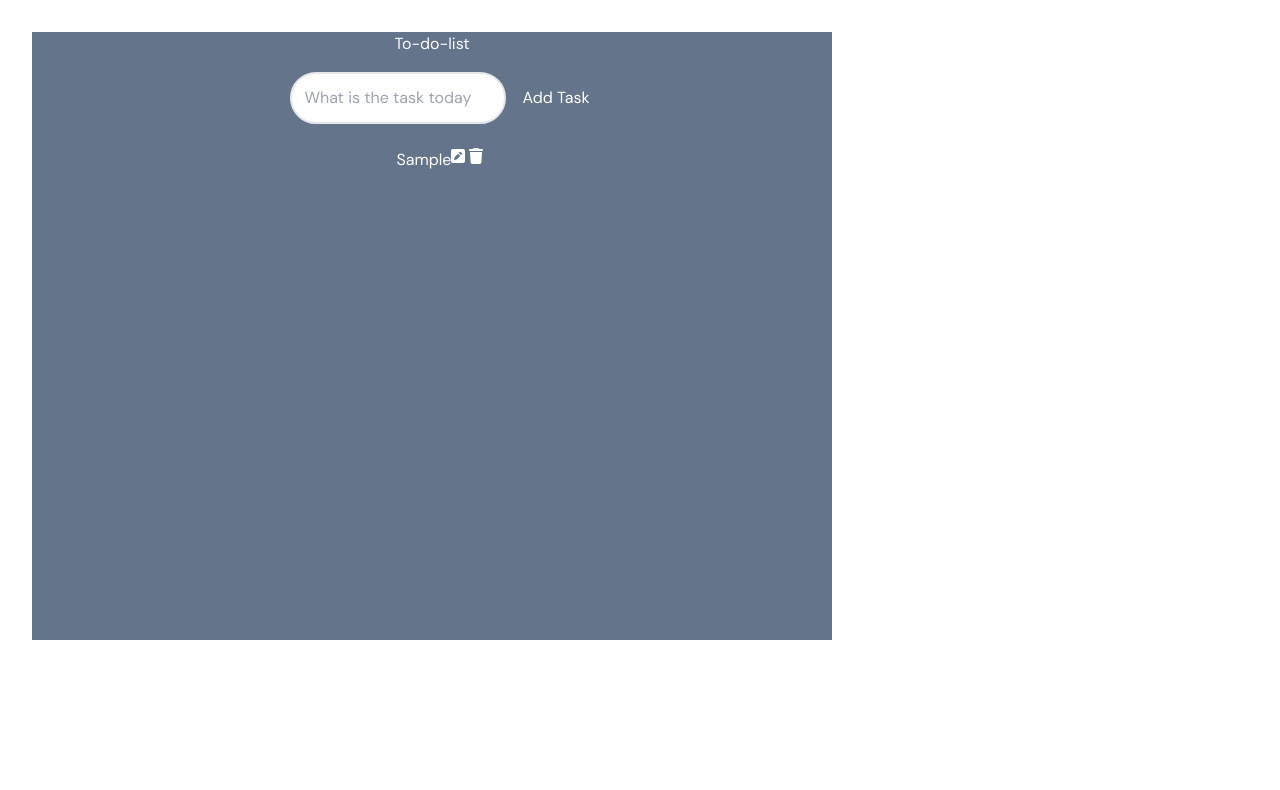
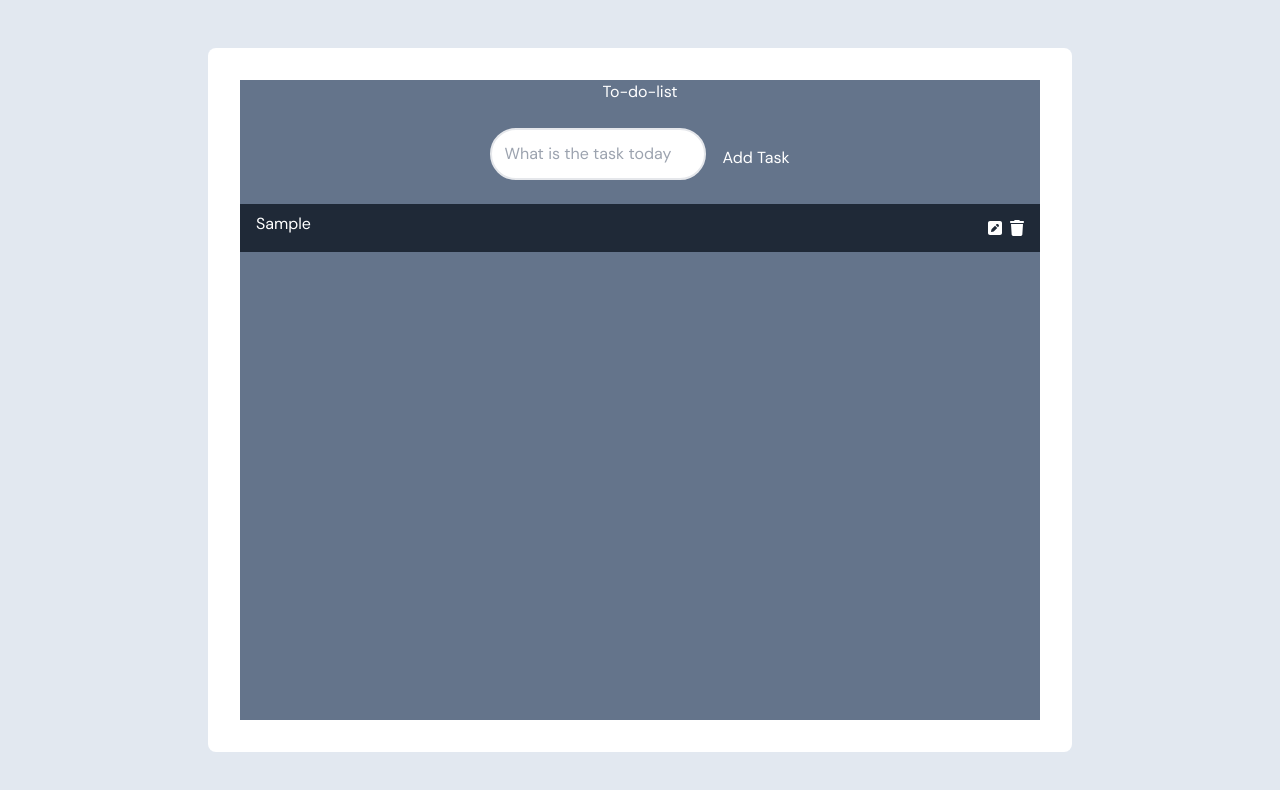
Before and after one commit to SravanKumarPolu/to-do-list, a React (Vite) app: page / in a window 1280 px wide. Both pictures are taken after typing "Sample" into the empty fields and a click on the button "Add Task". Shown: the top 790 px of the page. Built offline with nearby package versions, Linux system fonts and the light colour scheme.

Commit message:
app.tsx modified to support  good style

```diff
--- a/src/App.tsx
+++ b/src/App.tsx
@@ -2,13 +2,13 @@
 
 function App() {
   return (
-    <>
-      <div className=" flex justify-center align-middle items-center">
-        <div className="flex w-full h-[40rem] flex-col    m-4 ">
+    <div className=" flex justify-center h-screen  items-center bg-slate-200 xs:w-full">
+      <div className="p-4">
+        <div className="flex  bg-white  p-4 rounded-lg  shadow-orange-500">
           <TodoWrapper />
         </div>
       </div>
-    </>
+    </div>
   );
 }
 
--- a/src/components/Todo.tsx
+++ b/src/components/Todo.tsx
@@ -20,9 +20,13 @@
   editTodo,
 }) => {
   return (
-    <div className="flex flex-row ml-4 p-2 justify-between">
-      <p onClick={() => toggleComplete(task.id)}>{task.task}</p>
-      <div className="flex flex-row gap-1">
+    <div className="flex flex-col md:flex-row justify-between items-center w-full px-4 py-2 bg-gray-800 text-white mb-2">
+      <p
+        className="flex-grow h-8 cursor-pointer mb-2 md:mb-0 md:mr-2 md:mb-0"
+        onClick={() => toggleComplete(task.id)}>
+        {task.task}
+      </p>
+      <div className="flex gap-2">
         <FontAwesomeIcon icon={faPenSquare} onClick={() => editTodo(task.id)} />
         <FontAwesomeIcon icon={faTrash} onClick={() => deleteTodo(task.id)} />
       </div>
--- a/src/components/TodoForm.tsx
+++ b/src/components/TodoForm.tsx
@@ -8,23 +8,25 @@
 const TodoForm: React.FC<Props> = ({ addTodo }) => {
   const [value, setValue] = useState("");
 
-  const handleSubmit = (e: any) => {
+  const handleSubmit = (e: React.FormEvent) => {
     e.preventDefault();
     addTodo(value);
     setValue("");
   };
 
   return (
-    <div>
-      <form onSubmit={handleSubmit}>
+    <div className="m-4">
+      <form onSubmit={handleSubmit} className="flex flex-row ">
         <input
           type="text"
-          className="todo-input m-4 p-3 border-2 rounded-full"
+          className="todo-input m-2 p-3 border-2 rounded-full"
           placeholder="What is the task today"
           value={value}
           onChange={(e) => setValue(e.target.value)}
         />
-        <button type="submit" className="todo-btn text-white">
+        <button
+          type="submit"
+          className="todo-btn text-white  mt-2 p-2 rounded-full">
           Add Task
         </button>
       </form>
--- a/src/components/TodoWrapper.tsx
+++ b/src/components/TodoWrapper.tsx
@@ -53,7 +53,7 @@
   };
 
   return (
-    <div className="text-white flex  flex-col  w-[50rem] items-center h-[40rem] m-4 bg-slate-500">
+    <div className="  flex  flex-col  w-[50rem] items-center h-[40rem] m-4 bg-slate-500">
       <h2 className="text-white">To-do-list</h2>
       <TodoForm addTodo={addTodo} />
       {todos.map((todo) =>
```
